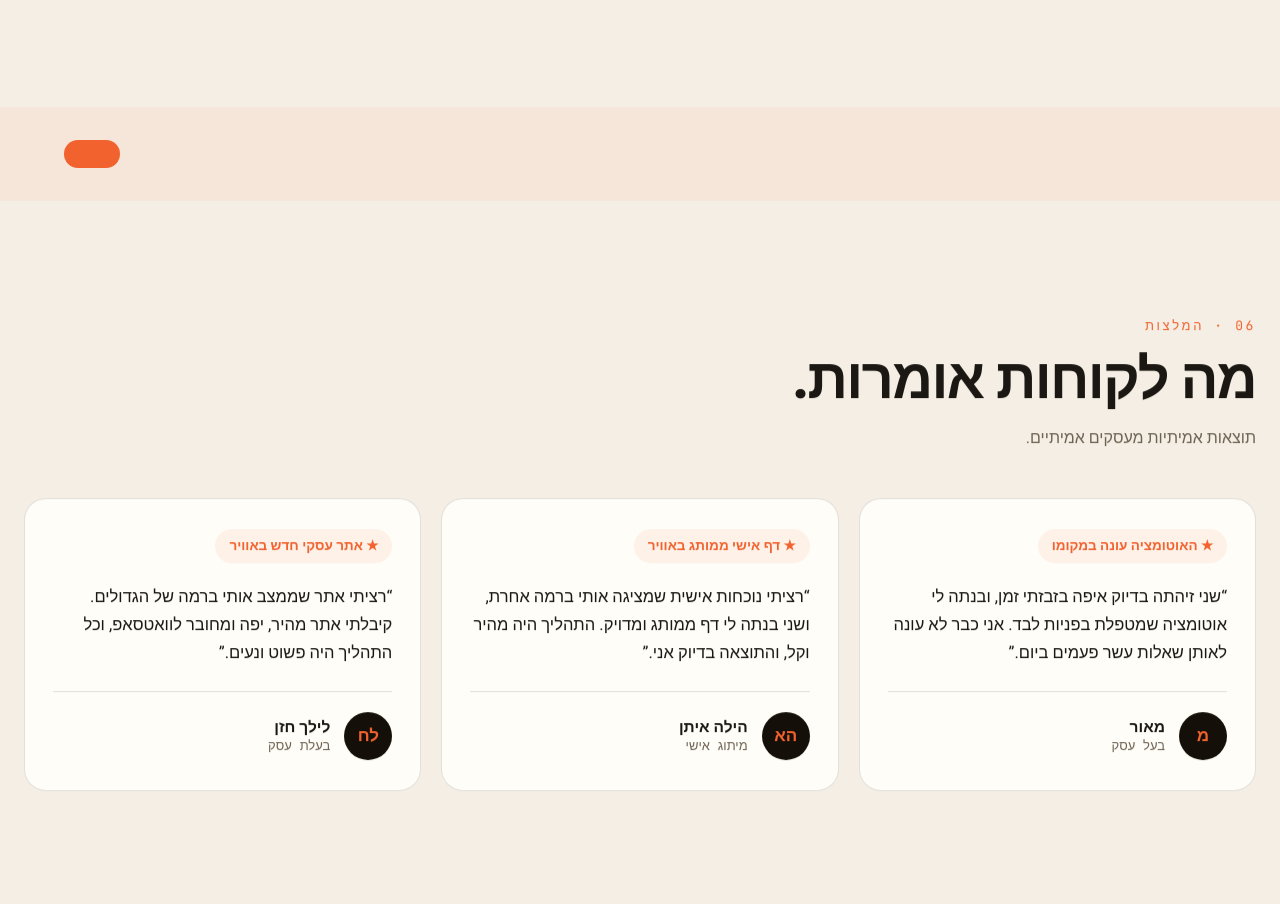
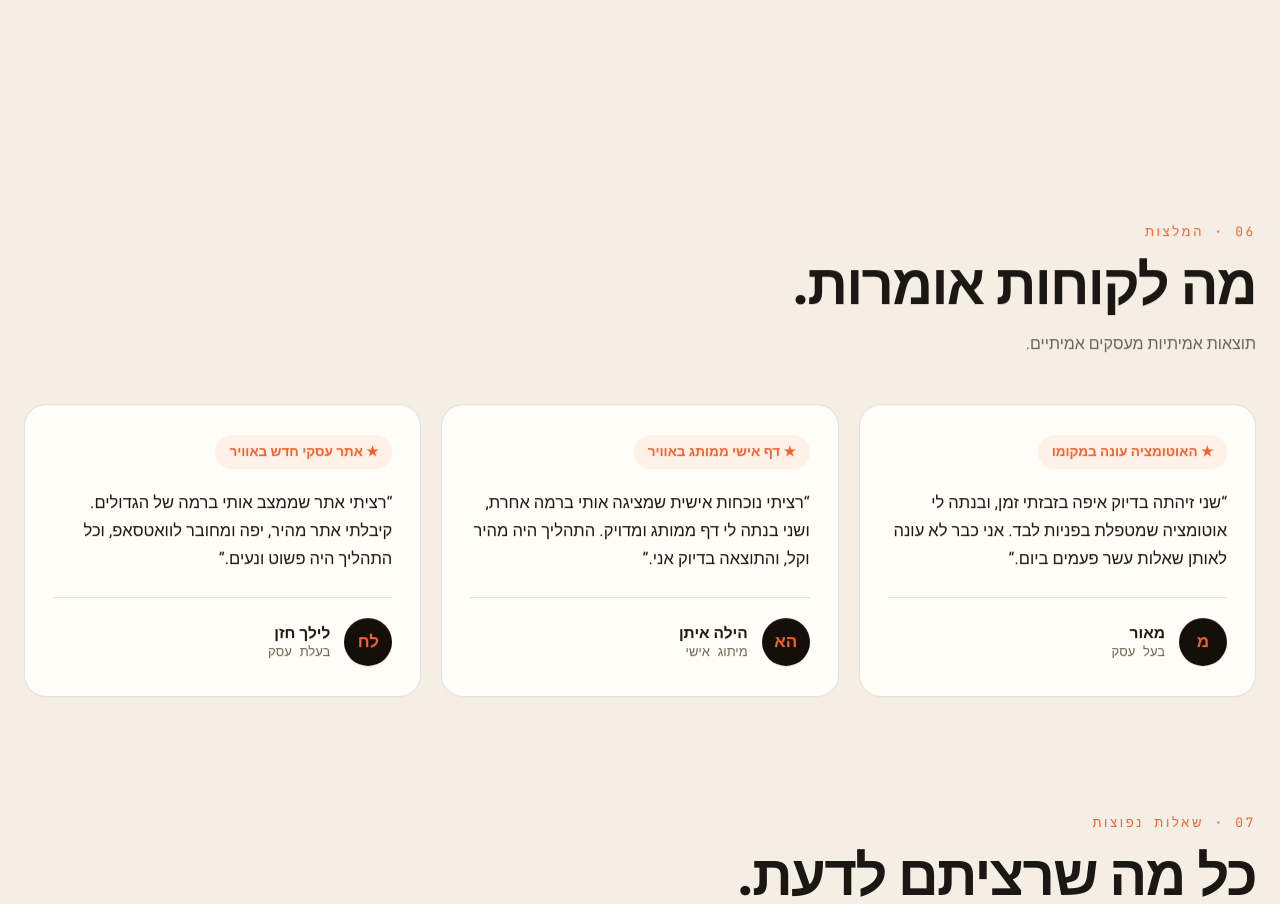
Before and after one commit to gorgovs1-cyber/shani-ai, a Next.js app: page / in a window 1280 px wide. Shown: the part 4343-5247 px from the top of the page. Built offline with nearby package versions, Linux system fonts and the light colour scheme; no server answers.

Commit message:
הסרת הפס הכתום הריק מעמוד הבית

```diff
--- a/app/page.tsx
+++ b/app/page.tsx
@@ -5,7 +5,6 @@ import Services from "@/components/Services";
 import About from "@/components/About";
 import Process from "@/components/Process";
 import LeadMagnet from "@/components/LeadMagnet";
-import CTAStrip from "@/components/CTAStrip";
 import TestimonialsSection from "@/components/TestimonialsSection";
 import FAQ from "@/components/FAQ";
 import Contact from "@/components/Contact";
@@ -21,7 +20,6 @@ export default function Home() {
       <About />
       <Process />
       <LeadMagnet />
-      <CTAStrip />
       <TestimonialsSection />
       <FAQ />
       <Contact />
```
